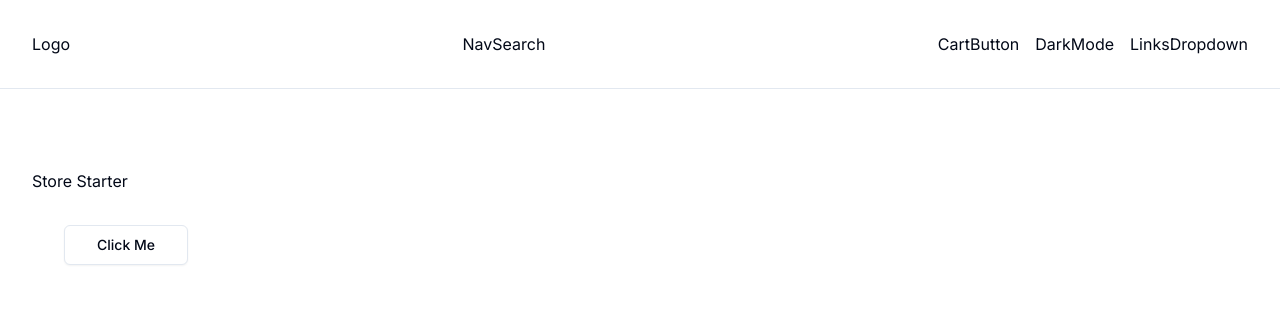
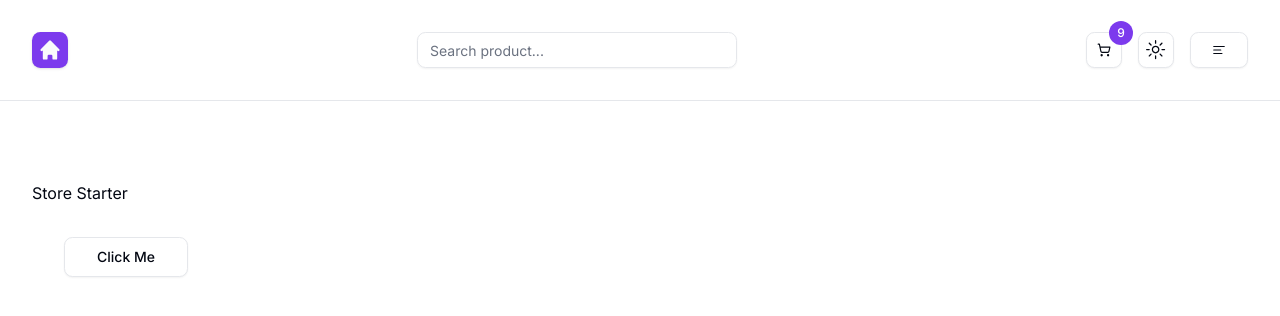
Before and after one commit to AlexandraTantos/online-shop, a Next.js app: page / in a window 1280 px wide. Shown: the top 316 px of the page. Built offline with nearby package versions, Linux system fonts and the light colour scheme.

Commit message:
Add complete Navbar with logo, search, cart and theme toggle

```diff
--- a/app/globals.css
+++ b/app/globals.css
@@ -5,47 +5,57 @@
 @layer base {
   :root {
     --background: 0 0% 100%;
-    --foreground: 222.2 84% 4.9%;
+    --foreground: 224 71.4% 4.1%;
     --card: 0 0% 100%;
-    --card-foreground: 222.2 84% 4.9%;
+    --card-foreground: 224 71.4% 4.1%;
     --popover: 0 0% 100%;
-    --popover-foreground: 222.2 84% 4.9%;
-    --primary: 221.2 83.2% 53.3%;
-    --primary-foreground: 210 40% 98%;
-    --secondary: 210 40% 96.1%;
-    --secondary-foreground: 222.2 47.4% 11.2%;
-    --muted: 210 40% 96.1%;
-    --muted-foreground: 215.4 16.3% 46.9%;
-    --accent: 210 40% 96.1%;
-    --accent-foreground: 222.2 47.4% 11.2%;
+    --popover-foreground: 224 71.4% 4.1%;
+    --primary: 262.1 83.3% 57.8%;
+    --primary-foreground: 210 20% 98%;
+    --secondary: 220 14.3% 95.9%;
+    --secondary-foreground: 220.9 39.3% 11%;
+    --muted: 220 14.3% 95.9%;
+    --muted-foreground: 220 8.9% 46.1%;
+    --accent: 220 14.3% 95.9%;
+    --accent-foreground: 220.9 39.3% 11%;
     --destructive: 0 84.2% 60.2%;
-    --destructive-foreground: 210 40% 98%;
-    --border: 214.3 31.8% 91.4%;
-    --input: 214.3 31.8% 91.4%;
-    --ring: 221.2 83.2% 53.3%;
-    --radius: 0.5rem;
+    --destructive-foreground: 210 20% 98%;
+    --border: 220 13% 91%;
+    --input: 220 13% 91%;
+    --ring: 262.1 83.3% 57.8%;
+    --radius: 0.65rem;
+    --chart-1: 12 76% 61%;
+    --chart-2: 173 58% 39%;
+    --chart-3: 197 37% 24%;
+    --chart-4: 43 74% 66%;
+    --chart-5: 27 87% 67%;
   }
 
   .dark {
-    --background: 222.2 84% 4.9%;
-    --foreground: 210 40% 98%;
-    --card: 222.2 84% 4.9%;
-    --card-foreground: 210 40% 98%;
-    --popover: 222.2 84% 4.9%;
-    --popover-foreground: 210 40% 98%;
-    --primary: 217.2 91.2% 59.8%;
-    --primary-foreground: 222.2 47.4% 11.2%;
-    --secondary: 217.2 32.6% 17.5%;
-    --secondary-foreground: 210 40% 98%;
-    --muted: 217.2 32.6% 17.5%;
-    --muted-foreground: 215 20.2% 65.1%;
-    --accent: 217.2 32.6% 17.5%;
-    --accent-foreground: 210 40% 98%;
+    --background: 224 71.4% 4.1%;
+    --foreground: 210 20% 98%;
+    --card: 224 71.4% 4.1%;
+    --card-foreground: 210 20% 98%;
+    --popover: 224 71.4% 4.1%;
+    --popover-foreground: 210 20% 98%;
+    --primary: 263.4 70% 50.4%;
+    --primary-foreground: 210 20% 98%;
+    --secondary: 215 27.9% 16.9%;
+    --secondary-foreground: 210 20% 98%;
+    --muted: 215 27.9% 16.9%;
+    --muted-foreground: 217.9 10.6% 64.9%;
+    --accent: 215 27.9% 16.9%;
+    --accent-foreground: 210 20% 98%;
     --destructive: 0 62.8% 30.6%;
-    --destructive-foreground: 210 40% 98%;
-    --border: 217.2 32.6% 17.5%;
-    --input: 217.2 32.6% 17.5%;
-    --ring: 224.3 76.3% 48%;
+    --destructive-foreground: 210 20% 98%;
+    --border: 215 27.9% 16.9%;
+    --input: 215 27.9% 16.9%;
+    --ring: 263.4 70% 50.4%;
+    --chart-1: 220 70% 50%;
+    --chart-2: 160 60% 45%;
+    --chart-3: 30 80% 55%;
+    --chart-4: 280 65% 60%;
+    --chart-5: 340 75% 55%;
   }
 }
 
--- a/app/layout.tsx
+++ b/app/layout.tsx
@@ -3,6 +3,7 @@ import { Inter } from "next/font/google";
 import "./globals.css";
 import Navbar from "@/components/navbar/Navbar";
 import Container from "@/components/global/Container";
+import Providers from "./providers";
 const inter = Inter({ subsets: ["latin"] });
 
 export const metadata: Metadata = {
@@ -18,8 +19,10 @@ export default function RootLayout({
   return (
     <html lang="en" suppressHydrationWarning>
       <body className={inter.className}>
-        <Navbar />
-        <Container className="py-20">{children}</Container>
+        <Providers>
+          <Navbar />
+          <Container className="py-20">{children}</Container>
+        </Providers>
       </body>
     </html>
   );
--- /dev/null
+++ b/app/providers.tsx
@@ -0,0 +1,19 @@
+"use client";
+import React from "react";
+import { ThemeProvider } from "./theme-provider";
+
+export default function Providers({ children }: { children: React.ReactNode }) {
+  return (
+    <>
+      {" "}
+      <ThemeProvider
+        attribute="class"
+        defaultTheme="system"
+        enableSystem
+        disableTransitionOnChange
+      >
+        {children}
+      </ThemeProvider>
+    </>
+  );
+}
--- /dev/null
+++ b/app/theme-provider.tsx
@@ -0,0 +1,7 @@
+import * as React from "react";
+import { ThemeProvider as NextThemesProvider } from "next-themes";
+import { type ThemeProviderProps } from "next-themes/dist/types";
+
+export function ThemeProvider({ children, ...props }: ThemeProviderProps) {
+  return <NextThemesProvider {...props}>{children}</NextThemesProvider>;
+}
--- a/components/navbar/CartButton.tsx
+++ b/components/navbar/CartButton.tsx
@@ -1,5 +1,22 @@
 import React from "react";
-
-export default function CartButton() {
-  return <div>CartButton</div>;
+import { Button } from "../ui/button";
+import Link from "next/link";
+import { LuShoppingCart } from "react-icons/lu";
+export default async function CartButton() {
+  const numItems = 9;
+  return (
+    <Button
+      asChild
+      variant="outline"
+      size="icon"
+      className="flex justify-center items-center relative"
+    >
+      <Link href="/cart">
+        <LuShoppingCart />
+        <span className="absolute -top-3 -right-3 bg-primary text-white rounded-full h-6 w-6 flex items-center justify-center text-xs">
+          {numItems}
+        </span>
+      </Link>
+    </Button>
+  );
 }
--- a/components/navbar/DarkMode.tsx
+++ b/components/navbar/DarkMode.tsx
@@ -1,5 +1,40 @@
-import React from "react";
+"use client";
 
-export default function DarkMode() {
-  return <div>DarkMode</div>;
+import * as React from "react";
+import { MoonIcon, SunIcon } from "@radix-ui/react-icons";
+import { useTheme } from "next-themes";
+
+import { Button } from "../ui/button";
+import {
+  DropdownMenu,
+  DropdownMenuContent,
+  DropdownMenuItem,
+  DropdownMenuTrigger,
+} from "../ui/dropdown-menu";
+
+export default function ModeToggle() {
+  const { setTheme } = useTheme();
+
+  return (
+    <DropdownMenu>
+      <DropdownMenuTrigger asChild>
+        <Button variant="outline" size="icon">
+          <SunIcon className="h-[1.2rem] w-[1.2rem] rotate-0 scale-100 transition-all dark:-rotate-90 dark:scale-0" />
+          <MoonIcon className="absolute h-[1.2rem] w-[1.2rem] rotate-90 scale-0 transition-all dark:rotate-0 dark:scale-100" />
+          <span className="sr-only">Toggle theme</span>
+        </Button>
+      </DropdownMenuTrigger>
+      <DropdownMenuContent align="end">
+        <DropdownMenuItem onClick={() => setTheme("light")}>
+          Light
+        </DropdownMenuItem>
+        <DropdownMenuItem onClick={() => setTheme("dark")}>
+          Dark
+        </DropdownMenuItem>
+        <DropdownMenuItem onClick={() => setTheme("system")}>
+          System
+        </DropdownMenuItem>
+      </DropdownMenuContent>
+    </DropdownMenu>
+  );
 }
--- a/components/navbar/LinksDropdown.tsx
+++ b/components/navbar/LinksDropdown.tsx
@@ -1,5 +1,34 @@
-import React from "react";
+import {
+  DropdownMenu,
+  DropdownMenuContent,
+  DropdownMenuItem,
+  DropdownMenuTrigger,
+  DropdownMenuSeparator,
+} from "@/components/ui/dropdown-menu";
+import { LuAlignLeft } from "react-icons/lu";
+import Link from "next/link";
+import { Button } from "../ui/button";
+import { links } from "@/utils/links";
 
 export default function LinksDropdown() {
-  return <div>LinksDropdown</div>;
+  return (
+    <DropdownMenu>
+      <DropdownMenuTrigger asChild>
+        <Button variant="outline" className="flex gap-4 max-w-[100px]">
+          <LuAlignLeft className="w-6 h6" />
+        </Button>
+      </DropdownMenuTrigger>
+      <DropdownMenuContent className="w-40" align="start" sideOffset={10}>
+        {links.map((link) => {
+          return (
+            <DropdownMenuItem key={link.href}>
+              <Link href={link.href} className="capitalize w-full">
+                {link.label}
+              </Link>
+            </DropdownMenuItem>
+          );
+        })}
+      </DropdownMenuContent>
+    </DropdownMenu>
+  );
 }
--- a/components/navbar/Logo.tsx
+++ b/components/navbar/Logo.tsx
@@ -1,5 +1,14 @@
 import React from "react";
+import { HiHome } from "react-icons/hi";
+import { Button } from "../ui/button";
+import Link from "next/link";
 
 export default function Logo() {
-  return <div>Logo</div>;
+  return (
+    <Button size="icon" asChild>
+      <Link href="/">
+        <HiHome className="w-6 h-6" />
+      </Link>
+    </Button>
+  );
 }
--- a/components/navbar/NavSearch.tsx
+++ b/components/navbar/NavSearch.tsx
@@ -1,5 +1,12 @@
+import { Input } from "../ui/input";
 import React from "react";
 
 export default function NavSearch() {
-  return <div>NavSearch</div>;
+  return (
+    <Input
+      type="search"
+      placeholder="Search product..."
+      className="max-w-xs dark:bg-muted"
+    />
+  );
 }
--- a/package.json
+++ b/package.json
@@ -31,7 +31,7 @@
     "next-themes": "^0.3.0",
     "react": "^18",
     "react-dom": "^18",
-    "react-icons": "^5.2.1",
+    "react-icons": "^5.5.0",
     "react-share": "^5.1.0",
     "stripe": "^16.0.0",
     "tailwind-merge": "^2.3.0",
--- /dev/null
+++ b/utils/links.ts
@@ -0,0 +1,13 @@
+type NavLink = {
+  href: string;
+  label: string;
+};
+
+export const links: NavLink[] = [
+  { href: "/", label: "home" },
+  { href: "/about", label: "about" },
+  { href: "/products", label: "products" },
+  { href: "/favorites", label: "favorites" },
+  { href: "/cart", label: "cart" },
+  { href: "/orders", label: "orders" },
+];
```
Also changed, not shown: 1 other file (tests, documents, lock files or other folders).
